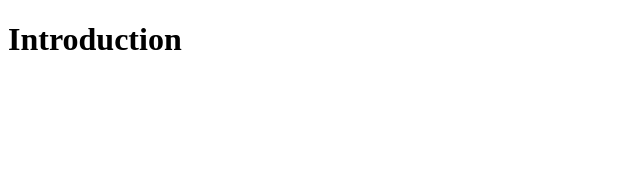
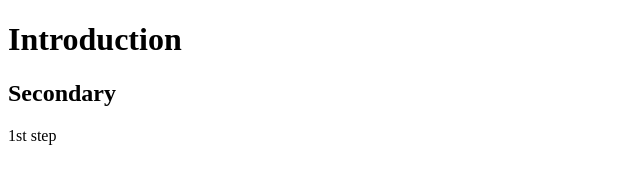
Before and after one commit to Umer6189/intro, a plain HTML site: page index.html in a window 1280 px wide. Shown: the whole page, without its empty margins (0-640 px from the left). Drawn offline with Linux system fonts and the light colour scheme.

Commit message:
2nd step

```diff
--- a/index.html
+++ b/index.html
@@ -7,6 +7,9 @@
 </head>
 <body>
     <h1>Introduction</h1>
+    <h2>Secondary</h2>
+
+    <p>1st step</p>
 
 </body>
 </html>
```
